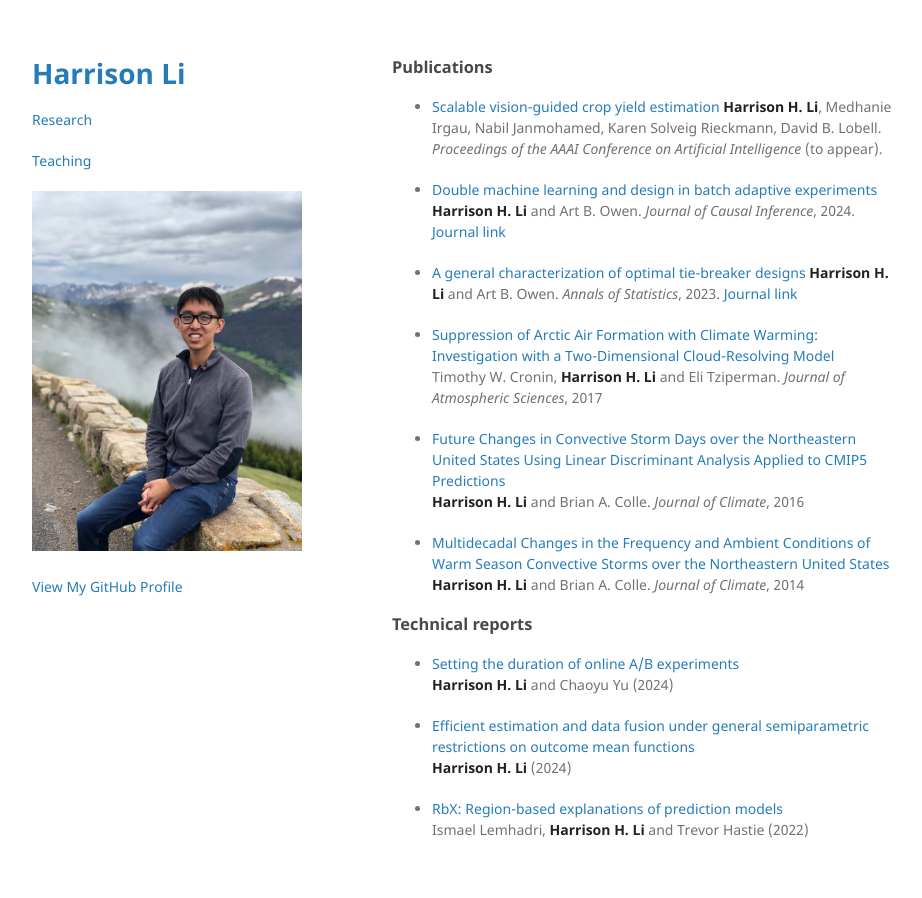
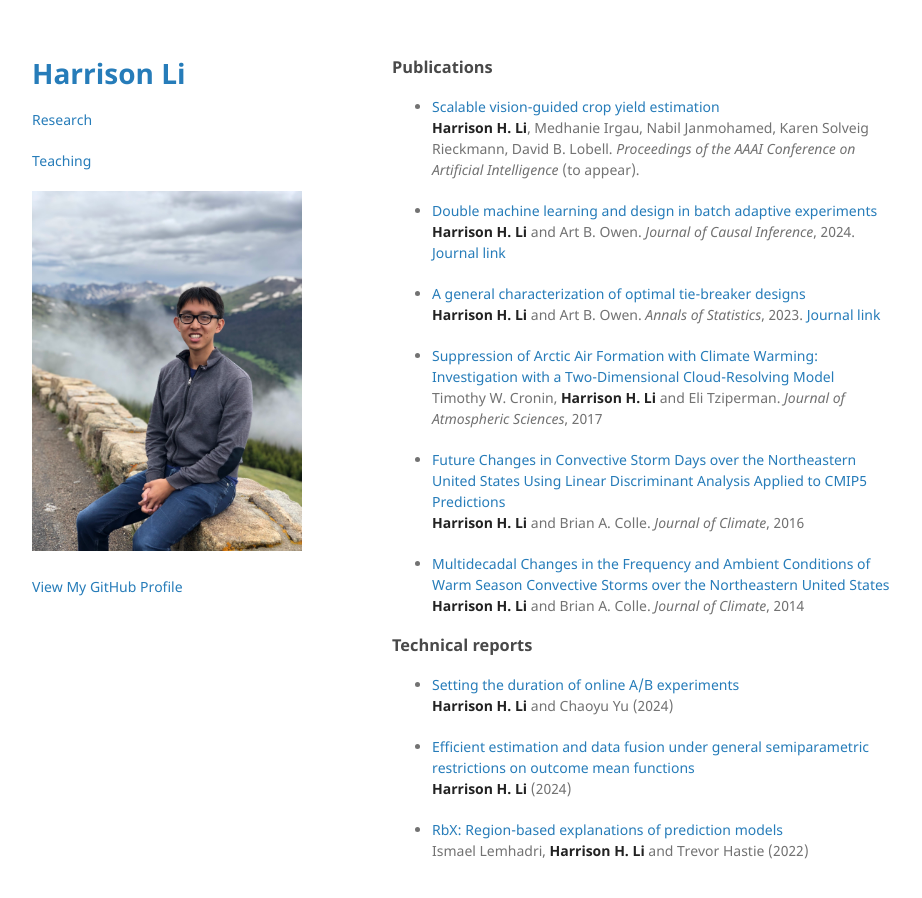
Before and after one commit to hli90722/hli90722.github.io, a Jekyll site: the page built from research.md, in a window 1280 px wide and 931 px high. Shown: the top 898 px of the window, without its empty margins (178-1100 px from the left). Built offline with Jekyll 4.4.1, drawn with Linux system fonts in a browser that asks for light colours; the repository's description, which GitHub fills in, is left out.

Commit message:
add linebreaks to publications

```diff
--- a/research.md
+++ b/research.md
@@ -6,13 +6,13 @@ permalink: /research/
 
 ### Publications
 
-- [Scalable vision-guided crop yield estimation](https://www.arxiv.org/abs/2511.12999)
+- [Scalable vision-guided crop yield estimation](https://www.arxiv.org/abs/2511.12999)\
 **Harrison H. Li**, Medhanie Irgau, Nabil Janmohamed, Karen Solveig Rieckmann, David B. Lobell. *Proceedings of the AAAI Conference on Artificial Intelligence* (to appear).
 
-- [Double machine learning and design in batch adaptive experiments](https://arxiv.org/abs/2309.15297)
+- [Double machine learning and design in batch adaptive experiments](https://arxiv.org/abs/2309.15297)\
 **Harrison H. Li** and Art B. Owen. *Journal of Causal Inference*, 2024. [Journal link](https://www.degruyter.com/document/doi/10.1515/jci-2023-0068/html)
 
-- [A general characterization of optimal tie-breaker designs](https://hli90722.github.io/pdfs/AOS2275.pdf)
+- [A general characterization of optimal tie-breaker designs](https://hli90722.github.io/pdfs/AOS2275.pdf)\
 **Harrison H. Li** and Art B. Owen. *Annals of Statistics*, 2023. [Journal link](https://projecteuclid.org/journals/annals-of-statistics/volume-51/issue-3/A-general-characterization-of-optimal-tie-breaker-designs/10.1214/23-AOS2275.short)
 
 - [Suppression of Arctic Air Formation with Climate Warming: Investigation with a Two-Dimensional Cloud-Resolving Model](https://journals.ametsoc.org/view/journals/atsc/74/9/jas-d-16-0193.1.xml)\
```
